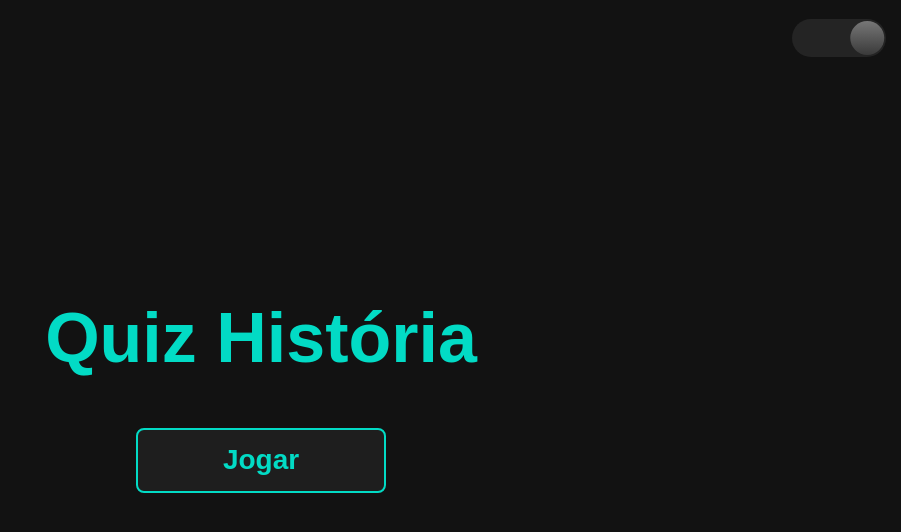
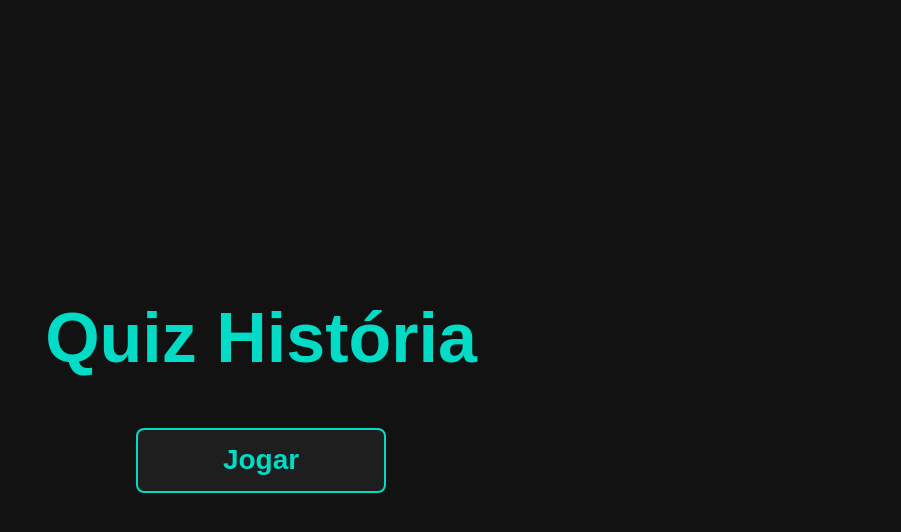
Before and after one commit to PanaxLad/Quiz-Hist, a plain HTML site: page index.html in a window 1280 px wide. Shown: the whole page, without its empty margins (379-1280 px from the left). Drawn offline with Linux system fonts and the light colour scheme.

Commit message:
Update index.html

```diff
--- a/index.html
+++ b/index.html
@@ -9,15 +9,6 @@
         <link rel="stylesheet" href="switch.css">
     </head>
     <body>
-        <div class="btn-switch">
-            <!-- <a class="switch-txt">Dark</a> -->
-            <input type="checkbox" onclick="darkMode()" id="darkmode-toggle" checked/>
-            <label for="darkmode-toggle">
-            <!-- <label class="switch">
-                <input type="checkbox" onclick="darkMode()">
-                <span class="slider round"></span>
-            </label> -->
-        </div>
         <div class="container">
             <div id="home" class="flex-center flex-column">
                     <h1 class="title-b">Quiz História</h1>
```
